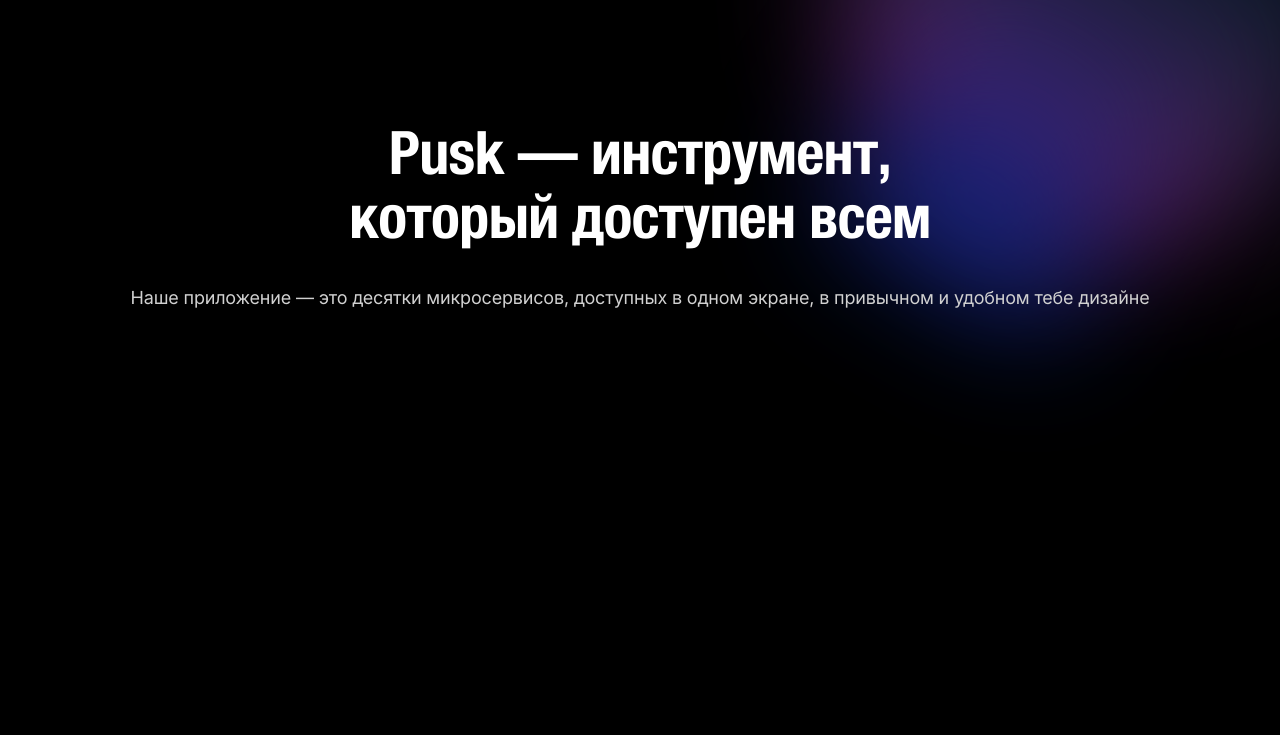
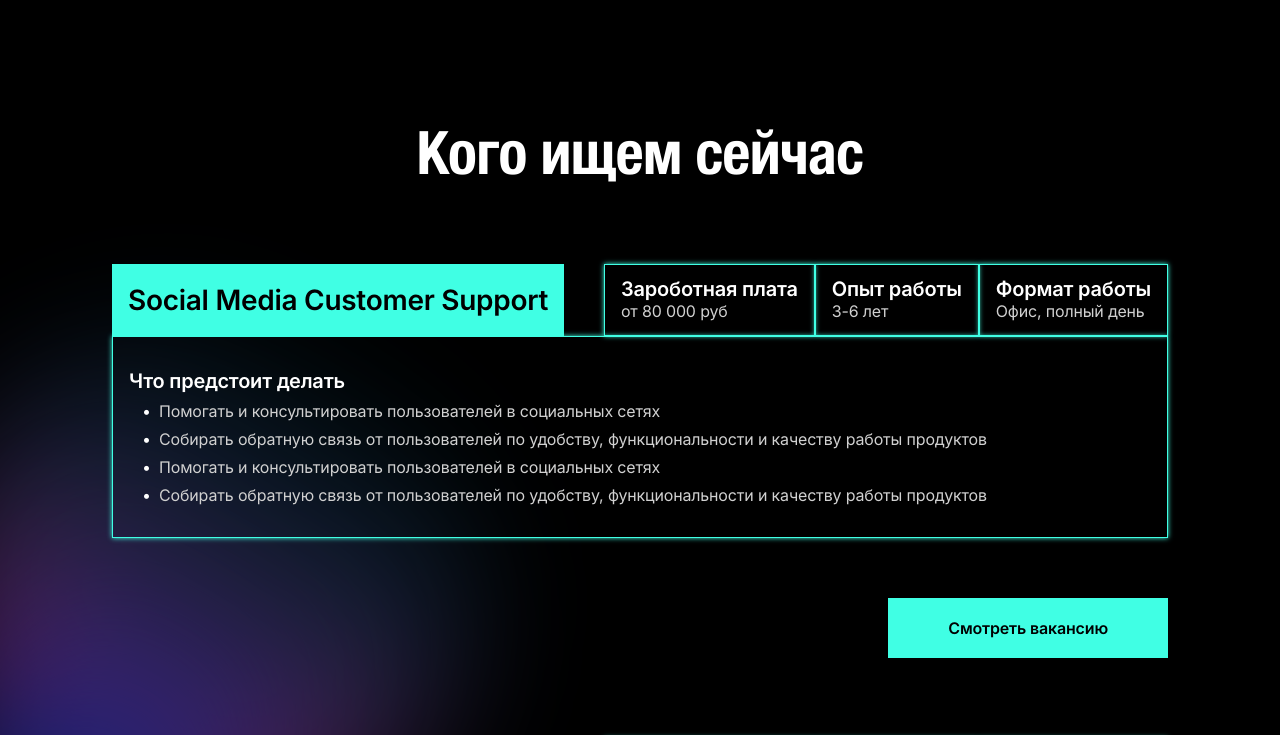
Before and after one commit to DayensCode/pusk, a React (Create React App) app: page / in a window 1280 px wide. Shown: the part 780-1515 px from the top of the page. Before the commit the page ends 1348 px from the top, so only its background shows below. Built offline with nearby package versions, Linux system fonts and the light colour scheme.

Commit message:
feat: add search-list

```diff
--- a/public/index.html
+++ b/public/index.html
@@ -1,5 +1,5 @@
 <!DOCTYPE html>
-<html lang="en">
+<html lang="ru">
   <head>
     <meta charset="utf-8" />
     <link rel="icon" href="%PUBLIC_URL%/favicon.ico" />
--- a/src/App.js
+++ b/src/App.js
@@ -7,8 +7,8 @@
   return (
     <div className="App">
       <Header />
-      <Home />
-      {/* <Vacancy /> */}
+      {/* <Home /> */}
+      <Vacancy />
       {/* <Contacts /> */}
     </div>
   );
--- /dev/null
+++ b/src/components/card/Card.jsx
@@ -0,0 +1,39 @@
+import './card.css';
+
+const Card = () => {
+	return (
+		<li className="card">
+			<a href="#!">
+				<div className="card__top">
+					<h3 className="card__title">Social Media Customer Support</h3>
+					<div className="card__conditions">
+						<div className="card__condition">
+							Зароботная плата
+							<span>от 80 000 руб</span>
+						</div>
+						<div className="card__condition">
+							Опыт работы
+							<span>3-6 лет</span>
+						</div>
+						<div className="card__condition">
+							Формат работы
+							<span>Офис, полный день</span>
+						</div>
+					</div>
+				</div>
+				<div className="card__body">
+					<h4 className="card__subtitle">Что предстоит делать</h4>
+					<ul className="card__duties">
+						<li>Помогать и консультировать пользователей в социальных сетях</li>
+						<li>Собирать обратную связь от пользователей по удобству, функциональности и качеству работы продуктов</li>
+						<li>Помогать и консультировать пользователей в социальных сетях</li>
+						<li>Собирать обратную связь от пользователей по удобству, функциональности и качеству работы продуктов</li>
+					</ul>
+				</div>
+				<button type="button" className="card__button">Смотреть вакансию</button>
+			</a>
+		</li>
+	);
+}
+
+export default Card;
--- /dev/null
+++ b/src/components/card/card.css
@@ -0,0 +1,95 @@
+.card {
+	width: 100%;
+	text-align: right;
+}
+
+.card__top {
+	display: flex;
+	justify-content: space-between;
+}
+
+.card__title {
+	background-color: var(--accent);
+	font-size: 28px;
+	line-height: calc(32/28);
+	letter-spacing: -0.01em;
+	font-weight: 600;
+	padding: 20px 16px;
+	white-space: nowrap;
+	color: #000000;
+}
+
+.card__conditions {
+	display: flex;
+}
+
+.card__condition {
+	border: 1px solid var(--accent);
+	box-shadow: 0 0 5px var(--accent);
+	padding: 12px 16px 10px;
+
+	font-weight: 600;
+	font-size: 20px;
+	line-height: calc(24/20);
+	letter-spacing: -0.01em;
+	color: var(--text);
+	text-align: left;
+}
+
+.card__condition span {
+	display: block;
+
+	color: var(--muted);
+	font-size: 16px;
+	line-height: calc(20/16);
+	letter-spacing: -0.01em;
+	font-weight: 400;
+}
+
+.card__body {
+	padding: 32px 0 32px 16px;
+	border: 1px solid var(--accent);
+	box-shadow: 0 0 5px var(--accent);
+	text-align: left;
+}
+
+.card__subtitle {
+	font-weight: 600;
+	font-size: 20px;
+	line-height: calc(24/20);
+	letter-spacing: -0.01em;
+	color: var(--text);
+	margin-bottom: 8px;
+}
+
+.card__duties {
+	padding-left: 30px;
+}
+
+.card__duties li {
+	font-size: 16px;
+	line-height: calc(20/16);
+	letter-spacing: -0.01em;
+	color: var(--muted);
+	margin-bottom: 8px;
+}
+
+.card__duties li::marker {
+	content: "•  ";
+	color: var(--text);
+}
+
+.card__duties li:last-child {
+	margin-bottom: 0;
+}
+
+.card__button {
+	color: #000000;
+	font-size: 16px;
+	font-weight: 600;
+	line-height: calc(20/16);
+	letter-spacing: -0.01em;
+	background-color: var(--accent);
+	margin-top: 60px;
+	padding: 20px 60px;
+}
--- /dev/null
+++ b/src/components/search/Search.jsx
@@ -0,0 +1,22 @@
+import "./search.css";
+import Card from "../card/Card";
+import backgroundImage from './../../img/gradient-background.svg';
+
+const Search = () => {
+	return (
+		<section className="search">
+			<div className="search__background">
+				<img src={backgroundImage} alt="image"/>
+			</div>
+			<div className="container">
+				<h2 className="reused-title search__title">Кого ищем сейчас</h2>
+				<ul className="search__list">
+					<Card />
+					<Card />
+				</ul>
+			</div>
+		</section>
+	);
+}
+
+export default Search;
--- /dev/null
+++ b/src/components/search/search.css
@@ -0,0 +1,27 @@
+.search {
+	position: relative;
+	text-align: center;
+	padding-bottom: 240px;
+}
+
+.search__background {
+	position: absolute;
+	top: -100px;
+	overflow: hidden;
+	width: 100%;
+	z-index: -1;
+}
+
+.search__background img {
+	transform: translate(-35%, 0%);
+}
+
+.search__title {
+	margin-bottom: 80px;
+}
+
+.search__list {
+	display: flex;
+	flex-direction: column;
+	gap: 80px;
+}
--- a/src/components/utp/Utp.jsx
+++ b/src/components/utp/Utp.jsx
@@ -8,7 +8,7 @@
 				<img src={backgroundImage} alt="image"/>
 			</div>
 			<div className="container">
-				<h2 className="reused-title">Pusk — инструмент,<br /> который доступен всем</h2>
+				<h2 className="reused-title utp__title">Pusk — инструмент,<br /> который доступен всем</h2>
 				<span className="reused-signature">Наше приложение — это десятки микросервисов, доступных в одном экране, в привычном и удобном тебе дизайне</span>
 			</div>
 		</section>
--- a/src/components/utp/utp.css
+++ b/src/components/utp/utp.css
@@ -15,3 +15,7 @@
 .utp__background img {
 	transform: translate(35%, 0%);
 }
+
+.utp__title {
+	margin-bottom: 40px;
+}
--- a/src/pages/Vacancy.jsx
+++ b/src/pages/Vacancy.jsx
@@ -1,6 +1,9 @@
+import Search from "../components/search/Search";
+
 const Vacancy = () => {
 	return (
 		<main>
+			<Search />
 		</main>
 	);
 }
--- a/src/styles/index.css
+++ b/src/styles/index.css
@@ -29,7 +29,6 @@
 	font-size: 60px;
 	line-height: calc(64/60);
 	letter-spacing: -0.01em;
-	margin-bottom: 40px;
 }
 
 .reused-signature {
```
